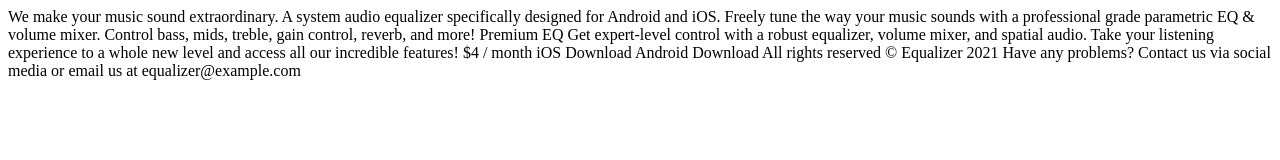
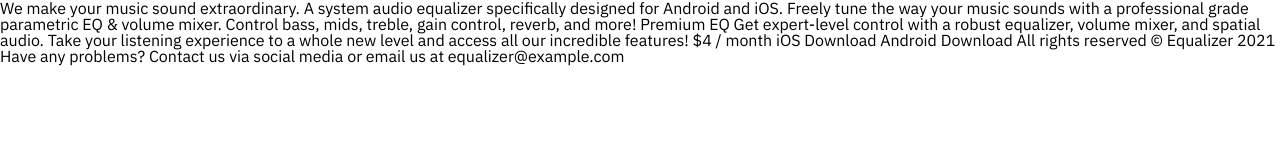
Before and after one commit to Jason-Donmoyer/Equalizer-Landing-Page, a plain HTML site: page index.html in a window 1280 px wide. Drawn offline with Linux system fonts and the light colour scheme.

Commit message:
HTML, CSS, gitignore: -HTML: --added links to css files -CSS: --added import for font family --set up color, font-family and font weight variables --set up box-sizing -gitignore: --added preview.png file

```diff
--- a/css/reset.css
+++ b/css/reset.css
@@ -0,0 +1,48 @@
+/* http://meyerweb.com/eric/tools/css/reset/
+   v2.0 | 20110126
+   License: none (public domain)
+*/
+
+html, body, div, span, applet, object, iframe,
+h1, h2, h3, h4, h5, h6, p, blockquote, pre,
+a, abbr, acronym, address, big, cite, code,
+del, dfn, em, img, ins, kbd, q, s, samp,
+small, strike, strong, sub, sup, tt, var,
+b, u, i, center,
+dl, dt, dd, ol, ul, li,
+fieldset, form, label, legend,
+table, caption, tbody, tfoot, thead, tr, th, td,
+article, aside, canvas, details, embed,
+figure, figcaption, footer, header, hgroup,
+menu, nav, output, ruby, section, summary,
+time, mark, audio, video {
+	margin: 0;
+	padding: 0;
+	border: 0;
+	font-size: 100%;
+	font: inherit;
+	vertical-align: baseline;
+}
+/* HTML5 display-role reset for older browsers */
+article, aside, details, figcaption, figure,
+footer, header, hgroup, menu, nav, section {
+	display: block;
+}
+body {
+	line-height: 1;
+}
+ol, ul {
+	list-style: none;
+}
+blockquote, q {
+	quotes: none;
+}
+blockquote:before, blockquote:after,
+q:before, q:after {
+	content: '';
+	content: none;
+}
+table {
+	border-collapse: collapse;
+	border-spacing: 0;
+}
--- a/css/styles.css
+++ b/css/styles.css
@@ -0,0 +1,53 @@
+/*##############################
+            IMPORTS
+##############################*/
+
+/* FONTS */
+@import url('https://fonts.googleapis.com/css2?family=IBM+Plex+Sans:wght@400;700&display=swap');
+
+/* font-family: 'IBM Plex Sans', sans-serif; */
+
+
+/*##############################
+           VARIABLES
+##############################*/
+
+:root {
+
+  /* COLORS */
+  --cyan: #66E2DC;
+  --orange: #FA7453;
+  --yellow: #FFB964;
+  --very-light-grey: #FCFAF9;
+  --dark-blackish-grey: #191826;
+
+  /* FONT FAMILY */
+  --main-font-family: 'IBM Plex Sans', sans-serif;
+
+  /* FONT WEIGHTS */
+  --fw-regular: 400;
+  --fw-bold: 700;
+
+}
+
+
+/*##############################
+            STYLES
+##############################*/
+
+/* HTML */
+/* Font-Size and Box-Sizing */
+html {
+  font-size: 16px;
+  box-sizing: border-box;
+}
+*, *:before, *:after {
+  box-sizing: inherit;
+}
+
+
+/* Body */
+/* Font-Family */
+body {
+  font-family: var(--main-font-family);
+}
--- a/index.html
+++ b/index.html
@@ -5,6 +5,8 @@
   <meta name="viewport" content="width=device-width, initial-scale=1.0">
 
   <link rel="icon" type="image/png" sizes="32x32" href="./assets/favicon-32x32.png">
+  <link rel="stylesheet" href="css/reset.css">
+  <link rel="stylesheet" href="css/styles.css">
 
   <title>Frontend Mentor | Equalizer landing page</title>
 </head>
```
Also changed, not shown: 1 other file.
